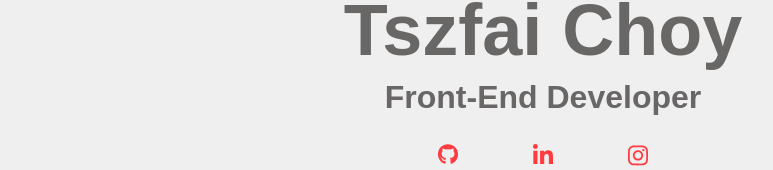
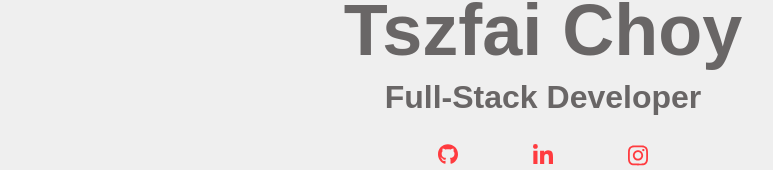
Before and after one commit to TChoy04/personal-website, a React (Create React App) app: page / in a window 1280 px wide. Shown: the part 417-587 px from the top of the page, without its empty margins (97-870 px from the left). Built offline with nearby package versions, Linux system fonts and the light colour scheme; a web font is replaced by a local one.

Commit message:
Corrected text in header.js
Previously had it at Front-End only for whatever reason.

```diff
--- a/src/components/header.js
+++ b/src/components/header.js
@@ -11,7 +11,7 @@ const MyHeader = () => {
       ></img>
       <div className="myInfo">
         <h1>Tszfai Choy</h1>
-        <h3>Front-End Developer</h3>
+        <h3>Full-Stack Developer</h3>
         <SocialIcons></SocialIcons>
       </div>
     </header>
```
